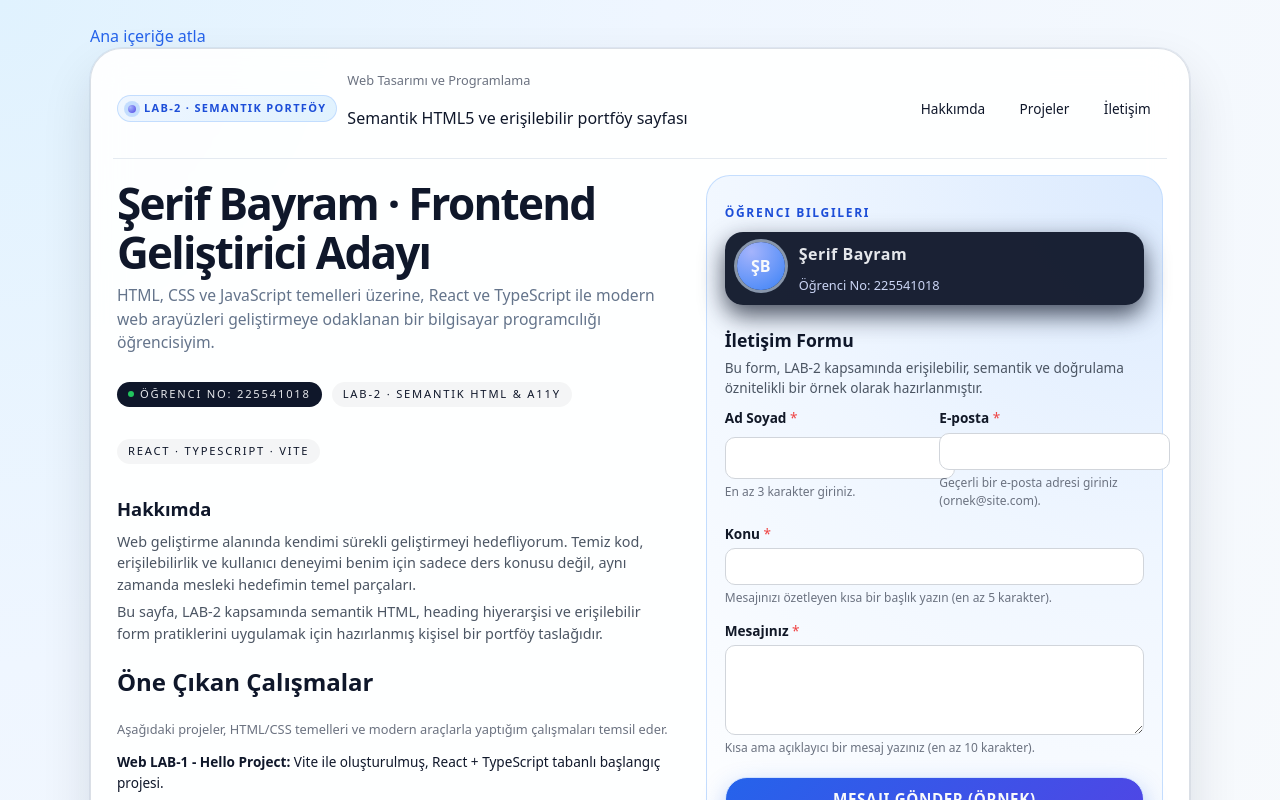
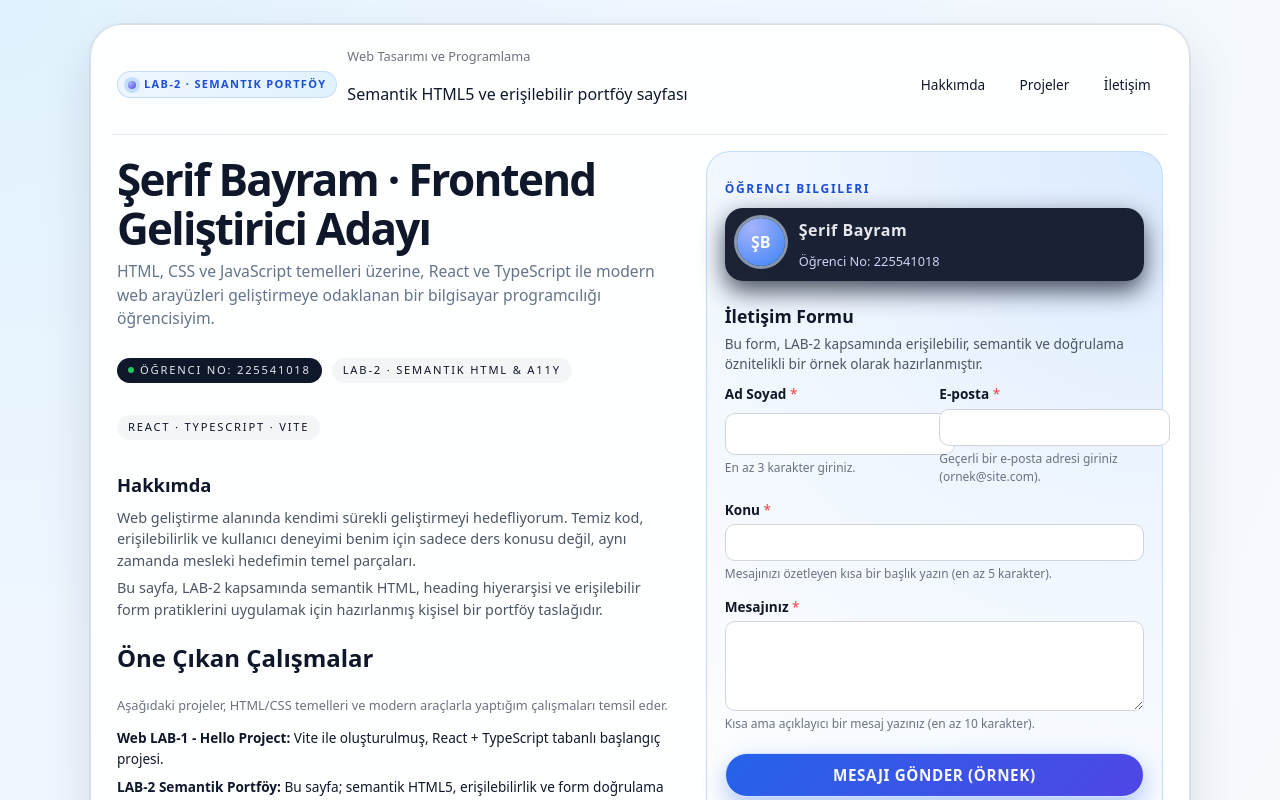
Before and after one commit to insaninsan/webLab, a React (Vite) app: page / in a window 1280 px wide. Shown: the top 800 px of the page. Built offline with nearby package versions, Linux system fonts and the light colour scheme.

Commit message:
style: enhance global styles for LAB-2 accessibility

```diff
--- a/src/index.css
+++ b/src/index.css
@@ -77,3 +77,29 @@ button:focus-visible {
   outline: 2px solid #1d4ed8;
   outline-offset: 3px;
 }
+
+/* Skip link for keyboard users */
+.skip-link {
+  position: absolute;
+  left: 50%;
+  transform: translateX(-50%);
+  top: 12px;
+  padding: 0.6em 1.2em;
+  border-radius: 999px;
+  background: #111827;
+  color: #f9fafb;
+  font-size: 0.85rem;
+  text-decoration: none;
+  border: 2px solid #fbbf24;
+  box-shadow: 0 12px 25px rgba(15, 23, 42, 0.6);
+  z-index: 50;
+}
+
+.skip-link:not(:focus) {
+  clip: rect(0 0 0 0);
+  clip-path: inset(50%);
+  height: 1px;
+  overflow: hidden;
+  white-space: nowrap;
+  width: 1px;
+}
```
